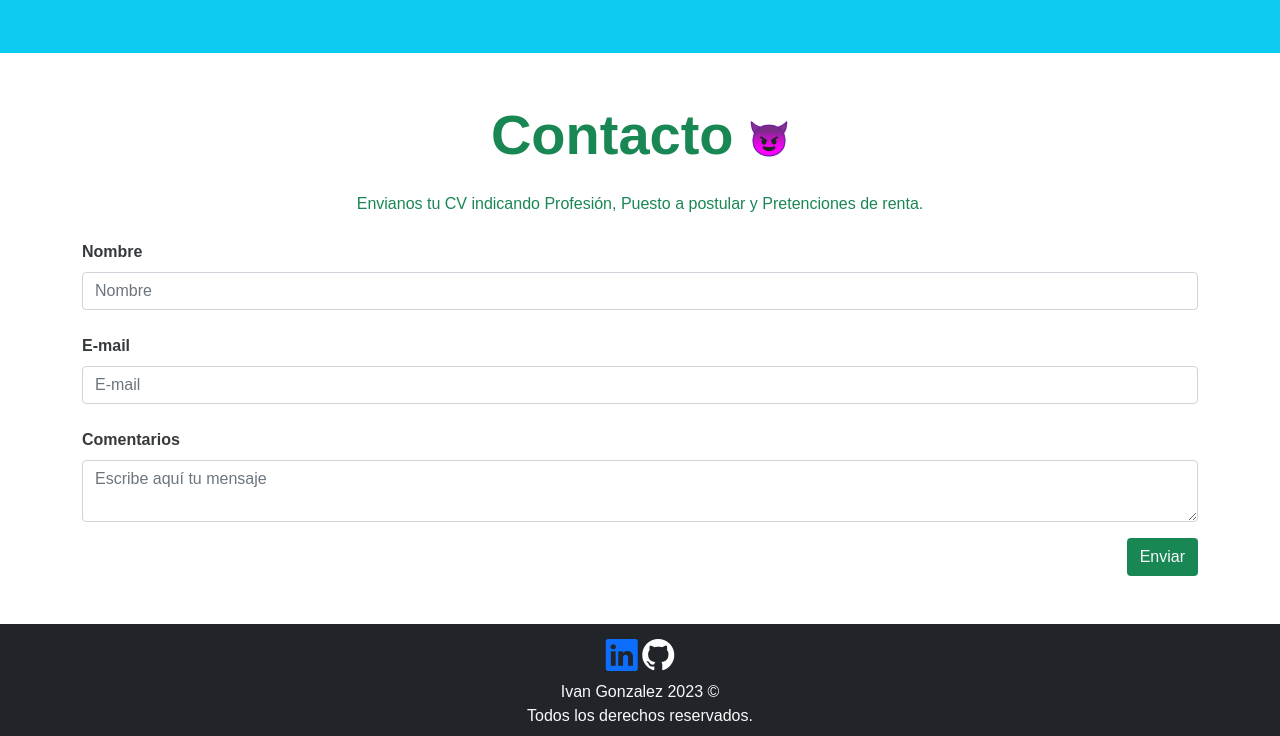
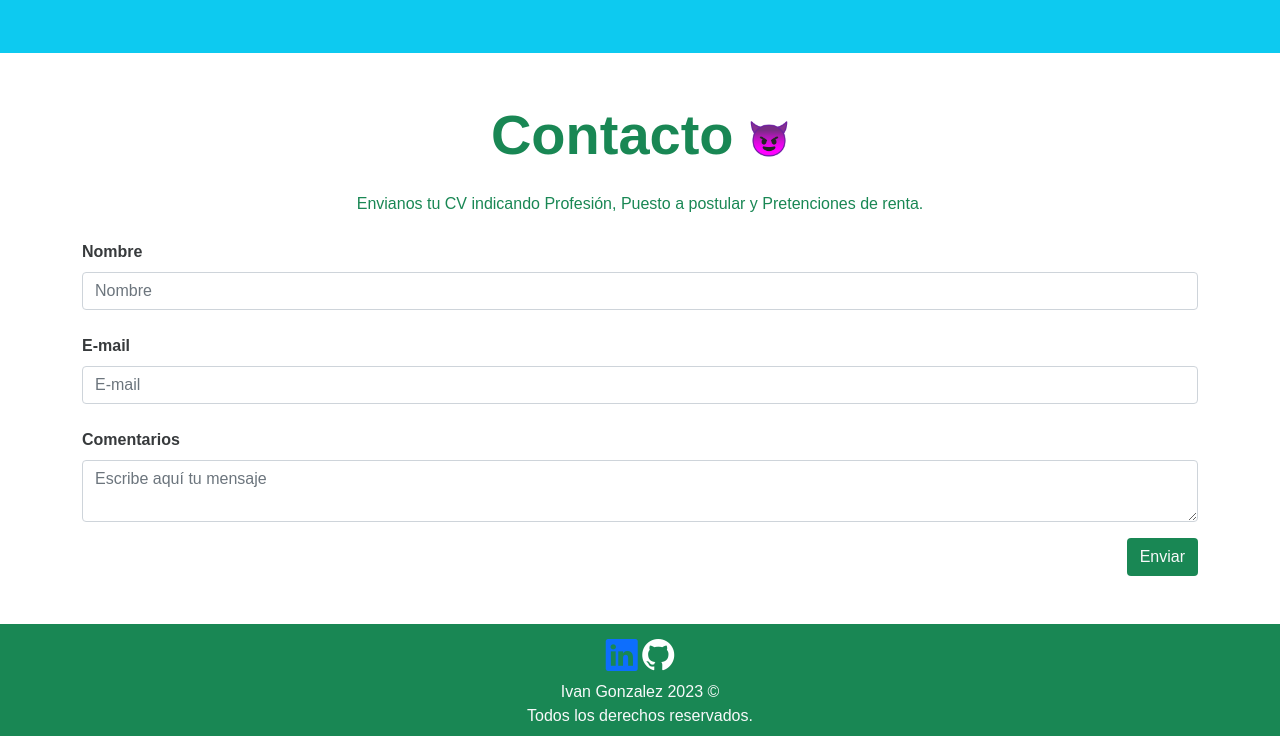
Before and after one commit to ivan1029/IvanCV, a plain HTML site: page index.html in a window 1280 px wide. Shown: the part 2394-3130 px from the top of the page. Drawn offline with nearby package versions, Linux system fonts and the light colour scheme.

Commit message:
cambio color footer

```diff
--- a/index.html
+++ b/index.html
@@ -209,7 +209,7 @@
       </form>
     </section>
 
-    <footer class="bg-dark text-center text-light p-2">
+    <footer class="bg-success text-center text-light p-2">
       <a href="https://www.linkedin.com/in/ivan-gonzalez-a47337167">
       <i class="bi bi-linkedin text-blue fa-2x"></i></a>
       <a href="https://github.com/ivan1029">
```
Also changed, not shown: web.txt (added).
